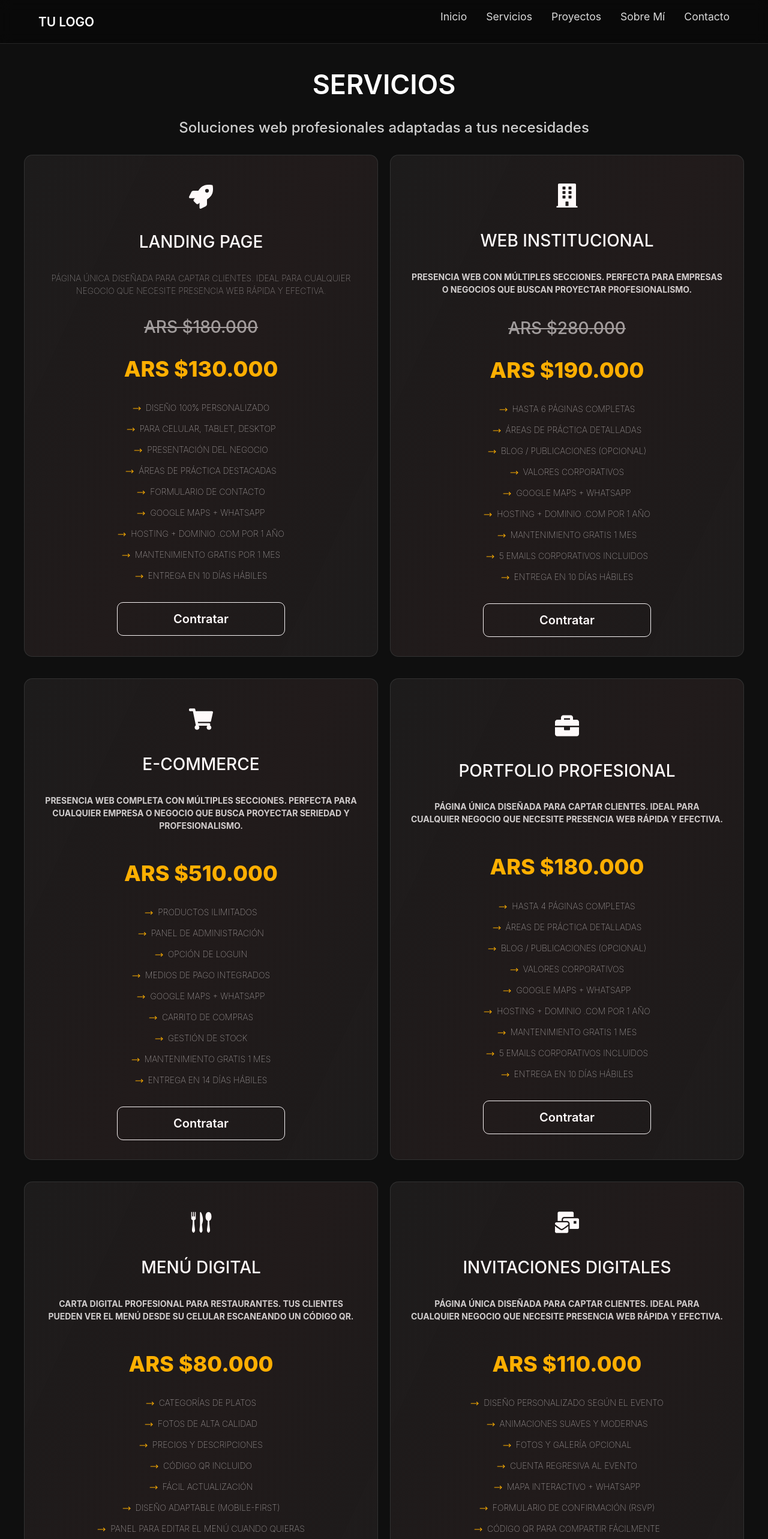
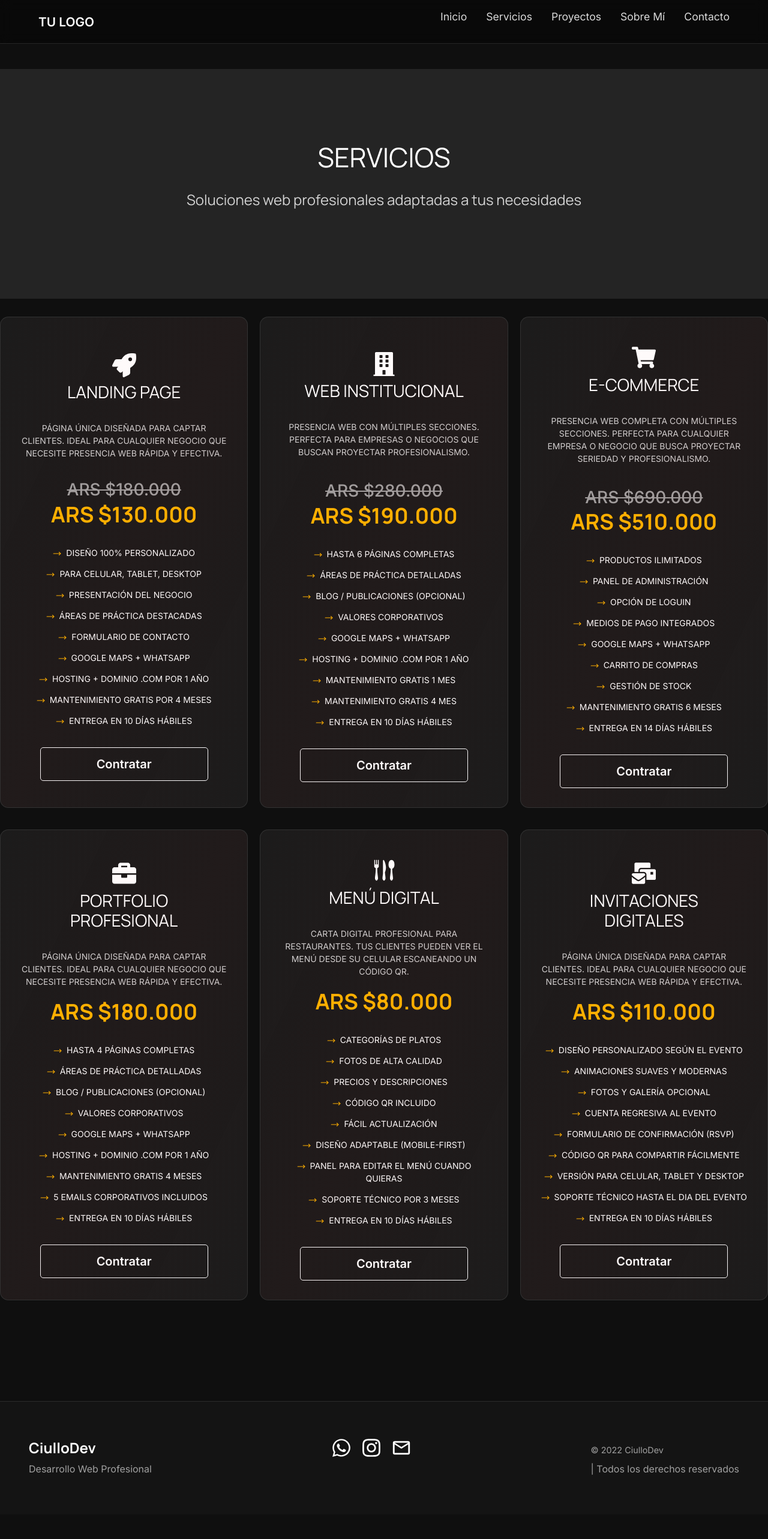
Before and after one commit to FacundoCiullo/Pagina-Principal, a React (Create React App) app: page /servicios in a window 1280 px wide. Shown: the top 2566 px of the page at 60% size. After the commit the page ends 2525 px from the top, so only its background shows below. Built offline with nearby package versions, Linux system fonts and the light colour scheme.

Commit message:
agregar seccion de servicio2

```diff
--- a/public/index.html
+++ b/public/index.html
@@ -7,6 +7,7 @@
     <meta name="theme-color" content="#000000" />
     <meta name="description" content="Web site created using create-react-app" />
     <link rel="apple-touch-icon" href="%PUBLIC_URL%/logo192.png" />
+    <link href="https://fonts.googleapis.com/css2?family=Inter:wght@300;400;500;600;700&family=Manrope:wght@400;600;700&display=swap" rel="stylesheet">
 
     <!-- BOOTSTRAP CSS -->
     <link
--- a/src/components/Footer.jsx
+++ b/src/components/Footer.jsx
@@ -1,10 +1,75 @@
 import "../styles/app.css";
+import { FaInstagram } from "react-icons/fa";
+import { FaWhatsapp } from "react-icons/fa";
+import { MdMailOutline } from "react-icons/md";
 
 export default function Footer() {
   return (
     <footer className="footer">
-      <div className="container footer-content">
-        <p>© 2025 Tu Agencia Web. Todos los derechos reservados.</p>
+      <div className="footer-content">
+
+        {/* Marca */}
+        <div>
+          <h3
+            style={{
+              fontWeight: 900,
+              fontSize: "1.5rem",
+              marginBottom: "0.5rem",
+            }}
+          >
+            CiulloDev
+          </h3>
+
+          <p style={{ color: "rgba(255, 255, 255, 0.6)" }}>
+            Desarrollo Web Profesional
+          </p>
+        </div>
+
+        {/* Redes */}
+        <div className="social-links">
+          <a
+            href="https://wa.me/5492664223867"
+            target="_blank"
+            rel="noopener noreferrer"
+            aria-label="WhatsApp"
+          >
+            <FaWhatsapp/>
+          </a>
+
+          <a
+            href="https://instagram.com/sageedev"
+            target="_blank"
+            rel="noopener noreferrer"
+            aria-label="Instagram"
+          >
+            <FaInstagram/>
+          </a>
+
+          <a
+            href="mailto:sageedevelopment@gmail.com"
+            aria-label="Email"
+          >
+            <MdMailOutline/>
+          </a>
+        </div>
+
+        {/* Derechos */}
+        <div>
+          <p
+            style={{
+              color: "rgba(255, 255, 255, 0.6)",
+              fontSize: "0.9rem",
+              marginBottom: "0.5rem",
+            }}
+          >
+            © 2022 CiulloDev
+          </p>
+
+          <p style={{ color: "rgba(255, 255, 255, 0.6)" }}>
+            | Todos los derechos reservados
+          </p>
+        </div>
+
       </div>
     </footer>
   );
--- a/src/pages/Home.jsx
+++ b/src/pages/Home.jsx
@@ -1,6 +1,11 @@
 import { Link } from "react-router-dom";
 import Testimonials from "../components/Testimonials";
-import { FaCode } from "react-icons/fa";
+import Button from "react-bootstrap/Button";
+import { LuMoveRight } from "react-icons/lu";
+import { FaRocket } from "react-icons/fa";
+import { FaBuilding } from "react-icons/fa";
+import { FaShoppingCart  } from "react-icons/fa";
+
 import "../styles/home.css";
 
 export default function Home() {
@@ -51,40 +56,118 @@ export default function Home() {
       {/* SERVICIOS */}
       <section id="servicios" className="section">
         <div className="container">
-          <h2 className="section-title">Servicios</h2>
+          <h2 className="section-title">SERVICIOS EN OFERTA!</h2>
 
           <div className="cards-grid">
-            <article className="card glass interactive">
-              <div className="card-icon" aria-hidden="true"><FaCode /></div>
+
+            <article className="card glass interactive service-card">
+              <i className="cta-card-icon" style={{ fontSize: "2.5rem" }}>
+                <FaRocket />
+              </i>
+
               <h3>Landing Page</h3>
-              <p>Página única diseñada para captar clientes. Ideal para cualquier negocio que necesite presencia web rápida y efectiva.</p>
-              <span className="card-cta">Ver más →</span>
-              <div className="card-glow" />
+
+              <p className="servicios-sub">
+                Página única diseñada para captar clientes. Ideal para cualquier negocio que necesite presencia web rápida y efectiva.
+              </p>
+
+              <h5 className="precio-viejo">ARS $180.000</h5>
+              <h3 className="precio-nuevo">ARS $130.000</h3>
+
+              {[
+                "Diseño 100% personalizado",
+                "Presentación del negocio",
+                "Hosting + dominio .com por 1 año",
+                "Mantenimiento GRATIS por 4 meses",
+                "Entrega en 10 días hábiles",
+                "...",
+              ].map((item, index) => (
+                <p key={index}>
+                  <LuMoveRight className="icon-chek" /> {item}
+                </p>
+              ))}
+              <Link to="/contacto">
+                <Button
+                  className="btn-cta-service"
+                  variant="outline-light"
+                  size="lg" >
+                    Ver Mas
+                </Button>
+              </Link>
             </article>
 
-            <article className="card glass interactive">
-              <div className="card-icon" aria-hidden="true">🛒</div>
+            <article className="card glass interactive service-card">
+              <i className="cta-card-icon" style={{ fontSize: "2.5rem" }}>
+                <FaBuilding />
+              </i>
+
               <h3>Web Institucional</h3>
-              <p>Presencia web con múltiples secciones. Perfecta para empresas o negocios que buscan proyectar profesionalismo.</p>
-              <span className="card-cta">Ver más →</span>
-              <div className="card-glow" />
+
+              <span className="servicios-sub">
+                Presencia web con múltiples secciones. Perfecta para empresas o negocios que buscan proyectar profesionalismo.
+              </span>
+
+              <h5 className="precio-viejo">ARS $280.000</h5>
+              <h3 className="precio-nuevo">ARS $190.000</h3>
+
+              {[
+                "Hasta 6 páginas completas",
+                "Valores corporativos",
+                "Hosting + Dominio .com por 1 año",
+                "Mantenimiento GRATIS 6 mes",
+                "Entrega en 10 días hábiles",
+                "...",
+              ].map((item, index) => (
+                <p key={index}>
+                  <LuMoveRight className="icon-chek" /> {item}
+                </p>
+              ))}
+              <Link to="/contacto">
+                <Button
+                  className="btn-cta-service"
+                  variant="outline-light"
+                  size="lg" >
+                    Ver Mas
+                </Button>
+              </Link>
             </article>
 
-            <article className="card glass interactive">
-              <div className="card-icon" aria-hidden="true">📱</div>
-              <h3>E-COMMERCE</h3>
-              <p>Presencia web completa con múltiples secciones. Perfecta para cualquier empresa o negocio que busca proyectar seriedad y profesionalismo.</p>
-              <span className="card-cta">Ver más →</span>
-              <div className="card-glow" />
+            <article className="card glass interactive service-card">
+              <i className="cta-card-icon" style={{ fontSize: "2.5rem" }}>
+                <FaShoppingCart  />
+              </i>
+
+              <h3>E-commerce</h3>
+
+              <span className="servicios-sub">
+                Presencia web completa con múltiples secciones. Perfecta para cualquier empresa o negocio que busca proyectar seriedad y profesionalismo.
+              </span>
+
+              <h5 className="precio-viejo">ARS $690.000</h5>
+              <h3 className="precio-nuevo">ARS $510.000</h3>
+
+              {[
+                "Panel de administración",
+                "Carrito de compras",
+                "Gestión de stock",
+                "Mantenimiento GRATIS 6 meses",
+                "Entrega en 14 días hábiles",
+                "...",
+              ].map((item, index) => (
+                <p key={index}>
+                  <LuMoveRight className="icon-chek" /> {item}
+                </p>
+              ))}
+              <Link to="/contacto">
+                <Button
+                  className="btn-cta-service"
+                  variant="outline-light"
+                  size="lg" >
+                    Ver Mas
+                </Button>
+              </Link>
             </article>
 
-            <article className="card glass interactive">
-              <div className="card-icon" aria-hidden="true">⚙️</div>
-              <h3>MENÚ DIGITAL</h3>
-              <p>Carta digital profesional para restaurantes. Tus clientes pueden ver el menú desde su celular escaneando un código QR.</p>
-              <span className="card-cta">Ver más →</span>
-              <div className="card-glow" />
-            </article>
           </div>
         </div>
       </section>
--- a/src/pages/Servicios.jsx
+++ b/src/pages/Servicios.jsx
@@ -15,14 +15,17 @@ export default function Servicios() {
     <section className="servicios-page fade-in">
       <div className="container">
 
-        <h1 className="servicios-title ">SERVICIOS</h1>
-        <h4 className="servicios-sub">
-          Soluciones web profesionales adaptadas a tus necesidades
-        </h4>
+        <div className="servicios-header">
+          <h1 className="servicios-title">SERVICIOS</h1>
+          <h4 className="servicios-sub">
+            Soluciones web profesionales adaptadas a tus necesidades
+          </h4>
+        </div>
 
+
+        {/* ------------------ LANDING PAGE ------------------ */}
         <div className="servicios-grid">
 
-          {/* ------------------ LANDING PAGE ------------------ */}
           <article className="card glass interactive service-card">
             <i className="cta-card-icon" style={{ fontSize: "2.5rem" }}>
               <FaRocket />
@@ -45,7 +48,7 @@ export default function Servicios() {
               "Formulario de contacto",
               "Google Maps + WhatsApp",
               "Hosting + dominio .com por 1 año",
-              "Mantenimiento GRATIS por 1 mes",
+              "Mantenimiento GRATIS por 4 meses",
               "Entrega en 10 días hábiles",
             ].map((item, index) => (
               <p key={index}>
@@ -85,7 +88,7 @@ export default function Servicios() {
               "Google Maps + WhatsApp",
               "Hosting + Dominio .com por 1 año",
               "Mantenimiento GRATIS 1 mes",
-              "5 Emails corporativos incluidos",
+              "Mantenimiento GRATIS 4 mes",
               "Entrega en 10 días hábiles",
             ].map((item, index) => (
               <p key={index}>
@@ -114,6 +117,7 @@ export default function Servicios() {
               Presencia web completa con múltiples secciones. Perfecta para cualquier empresa o negocio que busca proyectar seriedad y profesionalismo.
             </span>
 
+            <h5 className="precio-viejo">ARS $690.000</h5>
             <h3 className="precio-nuevo">ARS $510.000</h3>
 
             {[
@@ -124,7 +128,7 @@ export default function Servicios() {
               "Google Maps + WhatsApp",
               "Carrito de compras",
               "Gestión de stock",
-              "Mantenimiento GRATIS 1 mes",
+              "Mantenimiento GRATIS 6 meses",
               "Entrega en 14 días hábiles",
             ].map((item, index) => (
               <p key={index}>
@@ -162,7 +166,7 @@ export default function Servicios() {
               "Valores corporativos",
               "Google Maps + WhatsApp",
               "Hosting + Dominio .com por 1 año",
-              "Mantenimiento GRATIS 1 mes",
+              "Mantenimiento GRATIS 4 meses",
               "5 Emails corporativos incluidos",
               "Entrega en 10 días hábiles",
             ].map((item, index) => (
@@ -203,7 +207,7 @@ export default function Servicios() {
               "Fácil actualización",
               "Diseño adaptable (mobile-first)",
               "Panel para editar el menú cuando quieras",
-              "Soporte técnico por 30 días",
+              "Soporte técnico por 3 meses",
               "Entrega en 10 días hábiles",
             ].map((item, index) => (
               <p key={index}>
@@ -240,10 +244,10 @@ export default function Servicios() {
               "Animaciones suaves y modernas",
               "Fotos y galería opcional",
               "Cuenta regresiva al evento",
-              "Mapa interactivo + WhatsApp",
               "Formulario de confirmación (RSVP)",
               "Código QR para compartir fácilmente",
               "Versión para celular, tablet y desktop",
+              "Soporte técnico hasta el dia del evento",
               "Entrega en 10 días hábiles"
             ].map((item, index) => (
               <p key={index}>
--- a/src/styles/app.css
+++ b/src/styles/app.css
@@ -23,13 +23,14 @@
 :root{
   --bg: #000;
   --panel: rgba(255,255,255,0.04);
-  --muted: rgba(255,255,255,0.75);
+  --muted: rgba(255, 255, 255, 0.839);
   --soft: rgba(255,255,255,0.12);
+  --gold: #ffb300;
   --accent: #d62424;
   --glass-border: rgba(255,255,255,0.08);
   --transition: 300ms cubic-bezier(.2,.9,.2,1);
   --radius: 12px;
-  --max-width: 1200px;
+  --max-width: 1500px;
 }
 
 /* =========================================================
@@ -44,10 +45,16 @@
 body, .App {
   width: 100%;
   height: 100%;
+  background-image: "../../public/images/wood.avif";
   background: #0f0f0f;
   color: #fff;
   font-family: "Inter", sans-serif;
   scroll-behavior: smooth;
+}
+
+
+h1, h2, h3, h4 {
+  font-family: 'Manrope', sans-serif;
 }
 
 a {
@@ -69,6 +76,14 @@ main {
   }
 }
 
+/* Responsive global */
+@media (max-width: 760px){
+  .container{width:94%}
+  .cards-grid{grid-template-columns:1fr}
+  .portfolio-grid{grid-template-columns:1fr}
+}
+
+
 /* ----------------------------------------------------
   GLOBAL / REUSABLE
 ---------------------------------------------------- */
@@ -86,7 +101,7 @@ main {
   display:inline-block;
   padding:12px 18px;
   border-radius:10px;
-  font-weight:600;
+  font-weight:400;
   text-decoration:none;
   transition:var(--transition);
 }
@@ -148,28 +163,38 @@ main {
 a{color:inherit}
 
 
+/* =========================================================
+  ⭐ 7) Footer
+========================================================= */
 
-/* FOOTER --------------------------------------------------- */
-
-/* Footer global */
-.footer{
-  padding:28px 0;
-  border-top:1px solid rgba(255,255,255,0.02);
-  color:var(--muted);
-}
-.footer-inner{
-  display:flex;
-  justify-content:space-between;
-  align-items:center;
-  gap:12px;
+footer {
+    padding: 3rem;
+    background: rgba(255, 255, 255, 0.02);
+    border-top: 1px solid rgba(255, 255, 255, 0.1);
 }
 
-/* Responsive global */
-@media (max-width: 760px){
-  .container{width:94%}
-  .cards-grid{grid-template-columns:1fr}
-  .portfolio-grid{grid-template-columns:1fr}
+.footer-content {
+    display: flex;
+    justify-content: space-between;
+    align-items: baseline;
+    max-width: 1400px;
+    margin: 0 auto;
+    flex-wrap: wrap;
+    gap: 2rem;
 }
+
+.social-links {
+  font-size: 34px;
+  display: flex;
+  gap: 1rem;
+}
+
+.social-links a:hover {
+  color: var(--gold);
+}
+
+
+
 
 
 /* ANIMACIONES ---------------------------------------------- */
--- a/src/styles/header.css
+++ b/src/styles/header.css
@@ -12,7 +12,7 @@ header {
 }
 
 .navbar-container {
-  width: min(1200px, 90%);
+  width: min(1500px, 90%);
   margin: auto;
   display: flex;
   justify-content: space-between;
--- a/src/styles/home.css
+++ b/src/styles/home.css
@@ -29,7 +29,7 @@
     color:var(--muted);
     max-width:560px;
     margin-bottom:18px;
-    font-size:16px;
+    font-size:18px;
   }
 
   .hero-actions{
@@ -71,7 +71,7 @@
   }
   .hero-card .tagline{
     margin-top:10px;
-    font-size:13px;
+    font-size:12px;
     color:var(--muted);
   }
 
@@ -100,7 +100,7 @@
     align-items:center;
     position:relative;
     color:#fff;
-    padding: 18px;
+    padding: 5px;
     border-radius:14px;
     border:1px solid var(--glass-border);
     background:var(--panel);
--- a/src/styles/servicios.css
+++ b/src/styles/servicios.css
@@ -1,44 +1,41 @@
-.cta-card-icon {
-  size: 64px;
+  /* =========================================
+    HEADER SERVICIOS
+  ========================================= */
+  .servicios-header {
+    background-color: rgb(67, 67, 67);
+    padding: 120px 20px;
+    margin-bottom: 30px;
+    text-align: center;
+    position: relative;
+    overflow: hidden;
   }
 
-/* Precios */
-.precio-viejo {
-  color: #a0a0a0;
-  text-decoration: line-through;
-  font-size: 28px;
-}
-.precio-nuevo {
-  color: #ffb300;
-  font-weight: 800;
-  font-size: 36px;
-}
-.card h5 {
-  margin-top: 20px;
-  margin-bottom: 0px;
-}
-.card span {
-  margin-bottom: 16px;
-  font-size: 14px;
-}
-.card h3 {
-  margin: 30px;
+  /* Capa oscura */
+  .servicios-header::before {
+    content: "";
+    position: absolute;
+    inset: 0;
+    background: rgba(0, 0, 0, 0.45);
+    backdrop-filter: blur(2px);
   }
 
-.card p {
-  text-align: center;
-  font-weight: 100;
-  color: var(--color-text);
-  font-size: 14px;
-  margin-bottom: 12px;
+  .servicios-header * {
+    position: relative;
+    z-index: 2;
   }
 
-.icon-chek {
-  color: #ffb300;
-  margin-right: 4px;
+  /* =========================================
+    GRID GENERAL
+  ========================================= */
+  .servicios-grid {
+    display: grid;
+    grid-template-columns: repeat(3, 1fr);
+    gap: 20px;
   }
 
-/* Página */
+  /* =========================================
+    PÁGINA PRINCIPAL
+  ========================================= */
   .servicios-page {
     padding-top: 10px;
     padding-bottom: 120px;
@@ -48,69 +45,20 @@
     text-align: center;
     font-size: 2.8rem;
     margin-bottom: 30px;
-  font-weight: 600;
+
   }
 
   .servicios-sub {
     text-align: center;
-  margin: 0px;
+    margin: 0;
     opacity: 0.8;
     margin-bottom: 30px;
   }
 
-/* Grid */
-.servicios-grid {
-  display: grid;
-  grid-template-columns: repeat(2, 1fr);
-  gap: 20px;
-}
 
-.servicios-grid > *:last-child:nth-child(odd) {
-  grid-column: 1 / -1;
-  justify-self: center;
-}
-
-/* Mobile */
-@media (max-width: 768px) {
-  .servicios-grid {
-    grid-template-columns: 1fr;
-  }
-  .service-card{
-    margin: 0 5px 0 5px;
-  }
-  .card h3 {
-    text-align: center;
-    margin: 10px;
-    padding-bottom: 15px;
-  }
-  .card h5 {
-    margin-top: 20px;
-    margin-bottom: 0px;
-  }
-  .card span {
-    margin-bottom: 16px;
-    font-size: 12px;
-  }
-  .card p {
-    text-align: center;
-    font-weight: 100;
-    color: var(--color-text);
-    font-size: 12px;
-    margin-bottom: 12px;
-  }
-  .precio-viejo {
-    color: #a0a0a0;
-    text-decoration: line-through;
-    font-size: 18px;
-  }
-  .precio-nuevo {
-    color: #ffb300;
-    font-weight: 800;
-    font-size: 24px;
-  }
-}
-
-/* Cards */
+  /* =========================================
+    CARDS
+  ========================================= */
   .service-card {
     background: rgba(255, 255, 255, 0.05);
     padding: 2rem;
@@ -119,7 +67,6 @@
     transition: var(--transition);
     position: relative;
     margin-bottom: 1rem;
-  font-weight: 700;
     text-transform: uppercase;
   }
 
@@ -127,7 +74,61 @@
     border: 1px solid #fff;
   }
 
-/* Botón */
+
+  /* =========================================
+    TIPOGRAFÍA / ELEMENTOS DE TARJETA
+  ========================================= */
+  .card h5 {
+    margin-top: 20px;
+    margin-bottom: 0;
+  }
+
+  .card span {
+    text-align: center;
+    margin-bottom: 16px;
+    font-size: 14px;
+  }
+
+  .card h3 {
+    text-align: center;
+    margin: 0 30px 30px 30px;
+  }
+
+  .card p {
+    text-align: center;
+
+    color: var(--color-text);
+    font-size: 14px;
+    margin-bottom: 12px;
+  }
+
+  .cta-card-icon {
+    size: 64px;
+  }
+
+  .icon-chek {
+    color: var(--gold);
+    margin-right: 4px;
+  }
+
+  /* =========================================
+    PRECIOS
+  ========================================= */
+  .precio-viejo {
+    color: #a0a0a0;
+    text-decoration: line-through;
+    font-size: 28px;
+  }
+
+  .precio-nuevo {
+    color: var(--gold);
+    font-weight: 800;
+    font-size: 36px;
+  }
+
+  /* =========================================
+    BOTÓN CTA
+  ========================================= */
   .btn-cta-service {
     margin-top: 20px;
     padding: 12px 20px;
@@ -135,12 +136,59 @@
     background: #ffb30000;
     color: #ffffff;
     font-weight: 600;
-  border-radius: 10px;
+    border-radius: 5px;
     cursor: pointer;
     transition: 0.25s ease;
   }
 
   .btn-cta-service:hover {
-  background: #ffca28;
+    background: var(--gold);
     transform: translateY(-2px);
   }
+
+
+  /* =========================================
+    RESPONSIVE (MOBILE)
+  ========================================= */
+  @media (max-width: 768px) {
+    .servicios-grid {
+      grid-template-columns: 1fr;
+    }
+
+    .service-card {
+      padding: 0;
+      margin: 0 5px;
+    }
+
+    .card h3 {
+      text-align: center;
+      margin: 10px;
+      padding-bottom: 15px;
+    }
+
+    .card h5 {
+      margin-top: 20px;
+      margin-bottom: 0;
+    }
+
+    .card span {
+      margin-bottom: 16px;
+      font-size: 12px;
+    }
+
+    .card p {
+      text-align: center;
+      font-weight: 100;
+      color: var(--color-text);
+      font-size: 12px;
+      margin-bottom: 12px;
+    }
+
+    .precio-viejo {
+      font-size: 18px;
+    }
+
+    .precio-nuevo {
+      font-size: 24px;
+    }
+  }
```
Also changed, not shown: public/images/wood.avif (added). Lines whose indentation alone changed are shown as unchanged.
